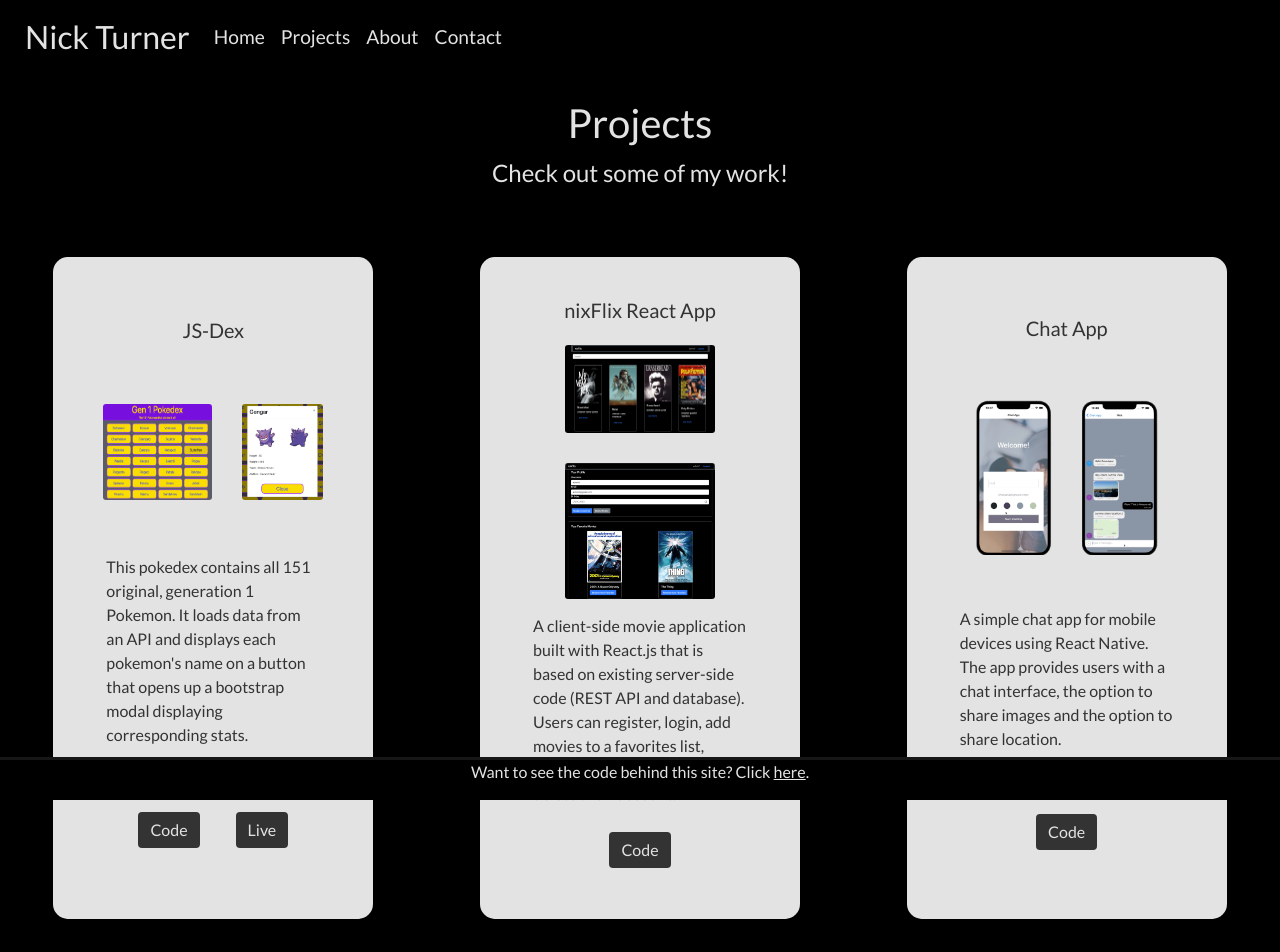
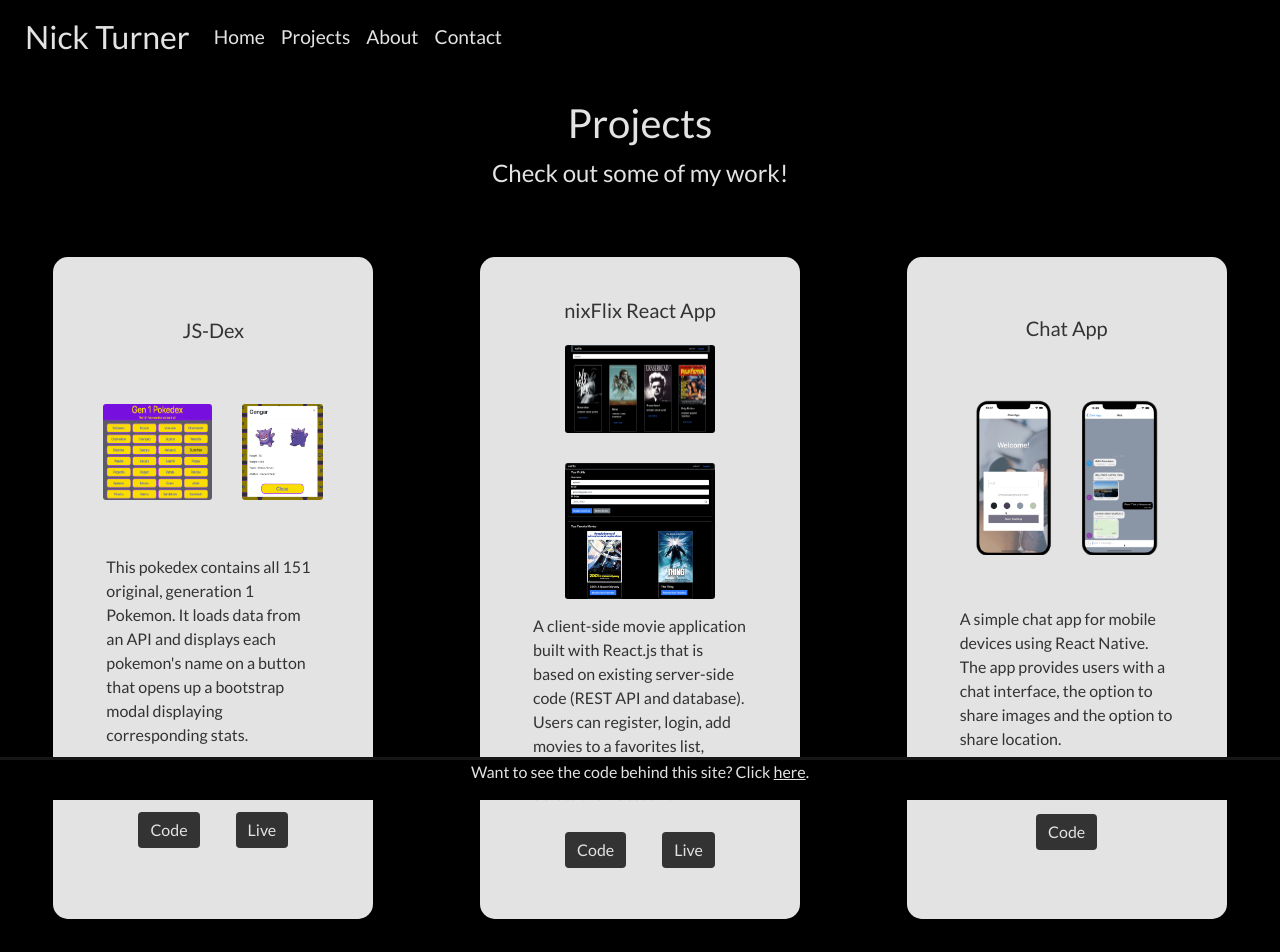
Before and after one commit to Clodus-NT/personal-site, a React (Create React App) app: page /#/projects in a window 1280 px wide. Shown: the top 952 px of the page. Built offline with nearby package versions, Linux system fonts and the light colour scheme.

Commit message:
added working link to live react movie app

```diff
--- a/src/components/projects/Projects.js
+++ b/src/components/projects/Projects.js
@@ -46,9 +46,9 @@ export default function Projects() {
                   <Card.Link className="bgColor project-link" href='https://github.com/Clodus-NT/nix-flix-client' target='blank' >
                     <Button className="linkBtn" >Code</Button>
                   </Card.Link>
-                  {/* <Card.Link className="bgColor project-link" href='https://clodus-nt.github.io/js-dex/' target='blank' >
+                  <Card.Link className="bgColor project-link" href='https://nix-flix-client.vercel.app/#/' target='blank' >
                     <Button className="linkBtn" >Live</Button>
-                  </Card.Link> */}
+                  </Card.Link>
                 </div>
               </Card.Body>
             </Card>
```
